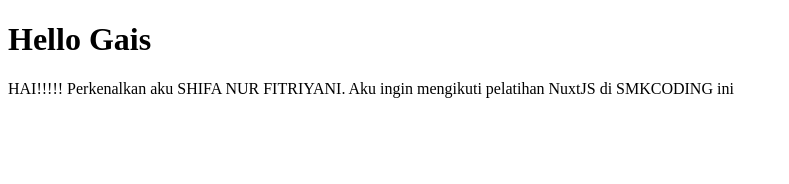
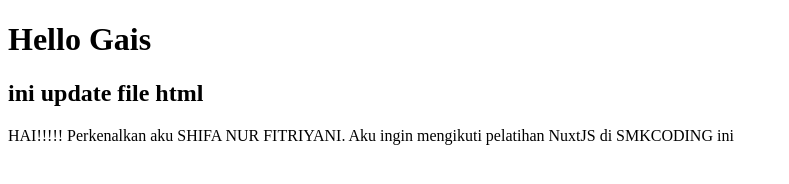
Before and after one commit to ellesh90/pelatihanshifa, a plain HTML site: page hello.html in a window 1280 px wide. Shown: the whole page, without its empty margins (0-789 px from the left). Drawn offline with Linux system fonts and the light colour scheme.

Commit message:
Update hello.html

```diff
--- a/hello.html
+++ b/hello.html
@@ -7,6 +7,7 @@
 </head>
 <body>
     <h1>Hello Gais</h1>
+    <h2>ini update file html</h2>
     <p>HAI!!!!! Perkenalkan aku SHIFA NUR FITRIYANI. Aku ingin mengikuti pelatihan NuxtJS di SMKCODING ini</p>
 </body>
 </html>
```
